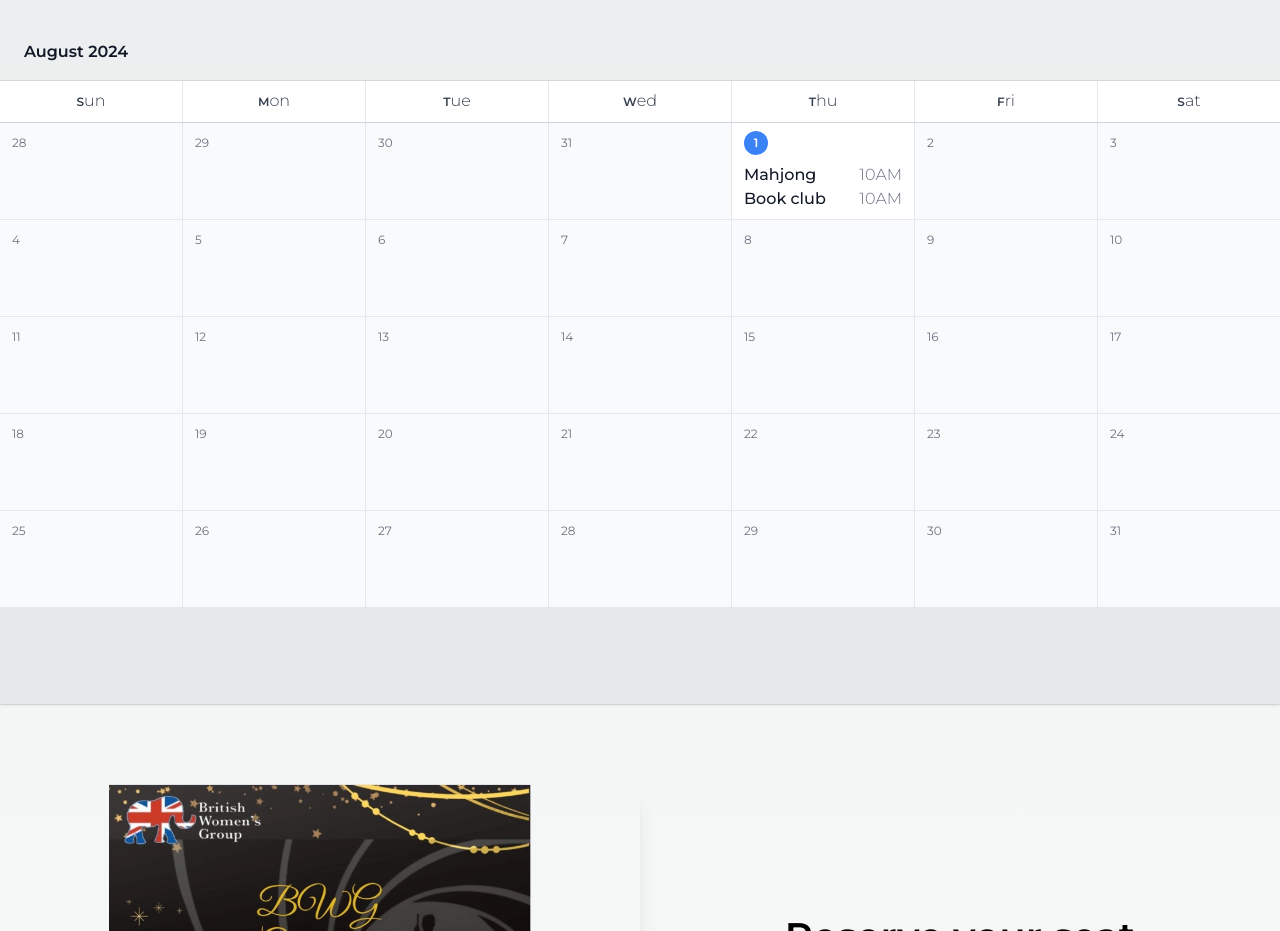
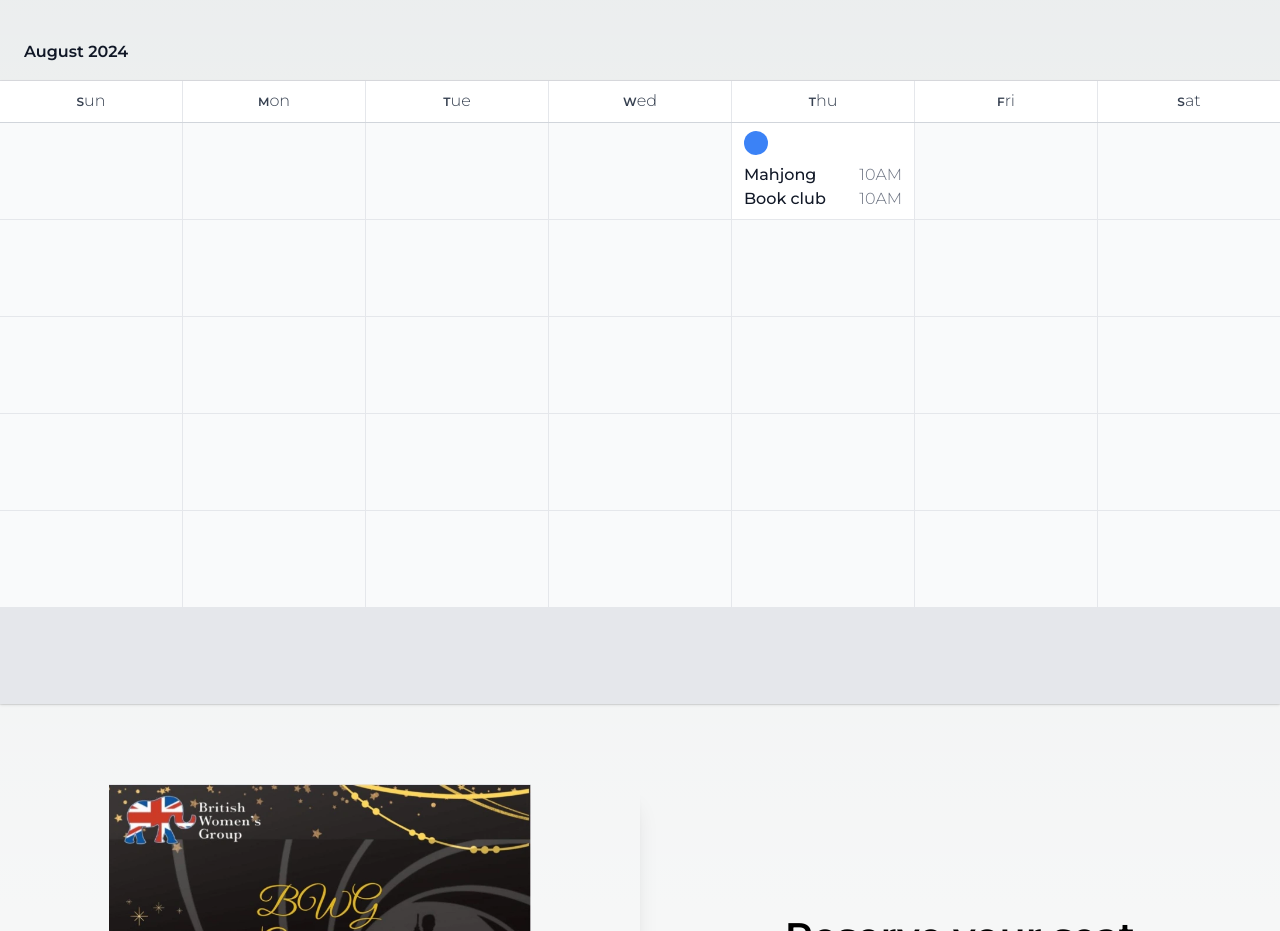
Before and after one commit to elcarp/bwgbangkok, a Next.js app: page / in a window 1280 px wide. Shown: the part 1960-2891 px from the top of the page. Built offline with nearby package versions, Linux system fonts and the light colour scheme; a web font is replaced by a local one.

Commit message:
resolve build errors for now

```diff
--- a/components/calendar.tsx
+++ b/components/calendar.tsx
@@ -322,7 +322,7 @@ export default function Calendar() {
                       ? 'flex h-6 w-6 items-center justify-center rounded-full bg-blue-500 font-semibold text-white'
                       : undefined
                   }>
-                  {day.date.split('-').pop().replace(/^0/, '')}
+                  {/* {day?.date?.split('-').pop().replace(/^0/, '')} */}
                 </time>
                 {day.events.length > 0 && (
                   <ol className='mt-2'>
@@ -384,7 +384,7 @@ export default function Calendar() {
                 <span className='sr-only'>{day.events.length} events</span>
                 {day.events.length > 0 && (
                   <span className='-mx-0.5 mt-auto flex flex-wrap-reverse'>
-                    {day.events.map((event) => (
+                    {day.events.map((event: any) => (
                       <span
                         key={event.id}
                         className='mx-0.5 mb-1 h-1.5 w-1.5 rounded-full bg-gray-400'
```
